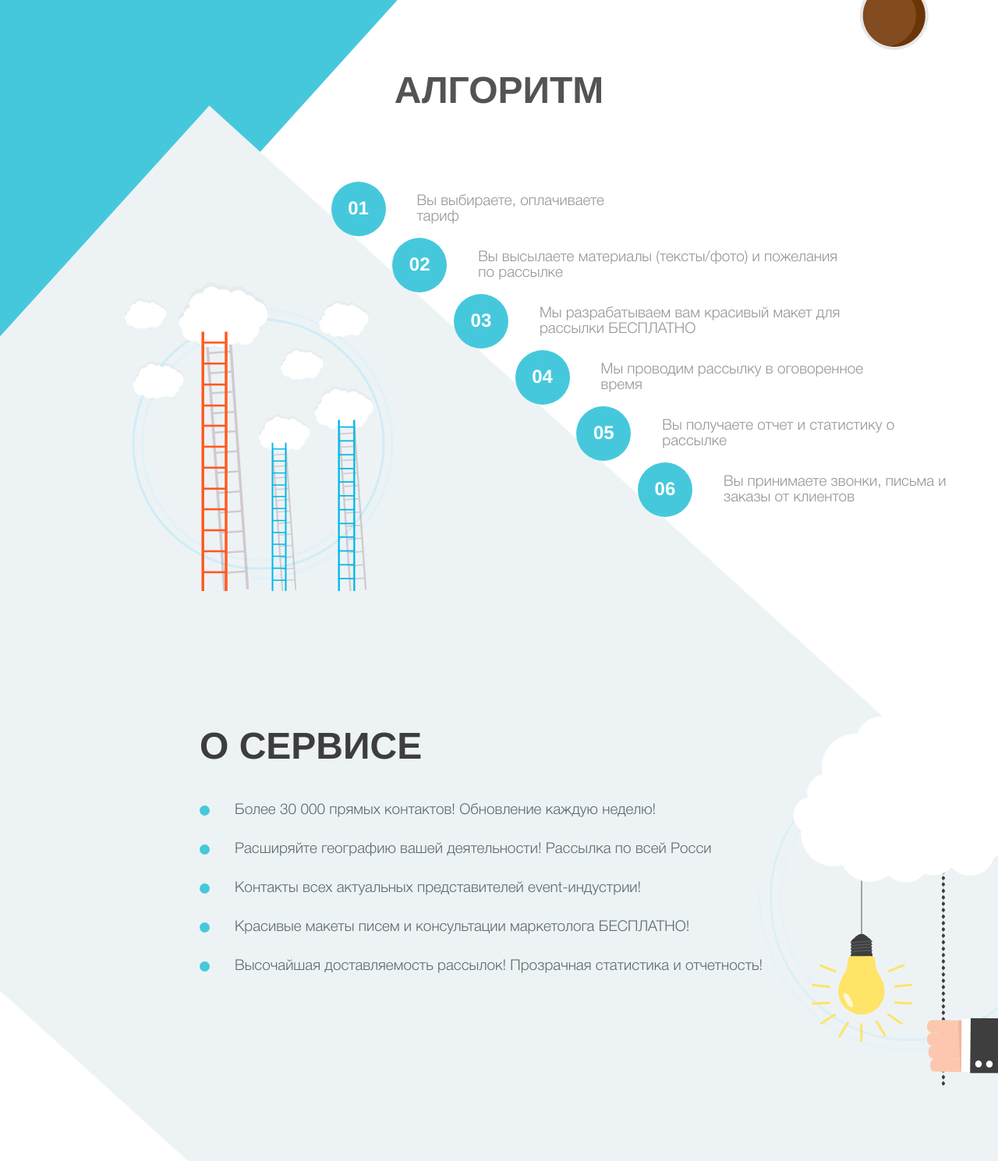
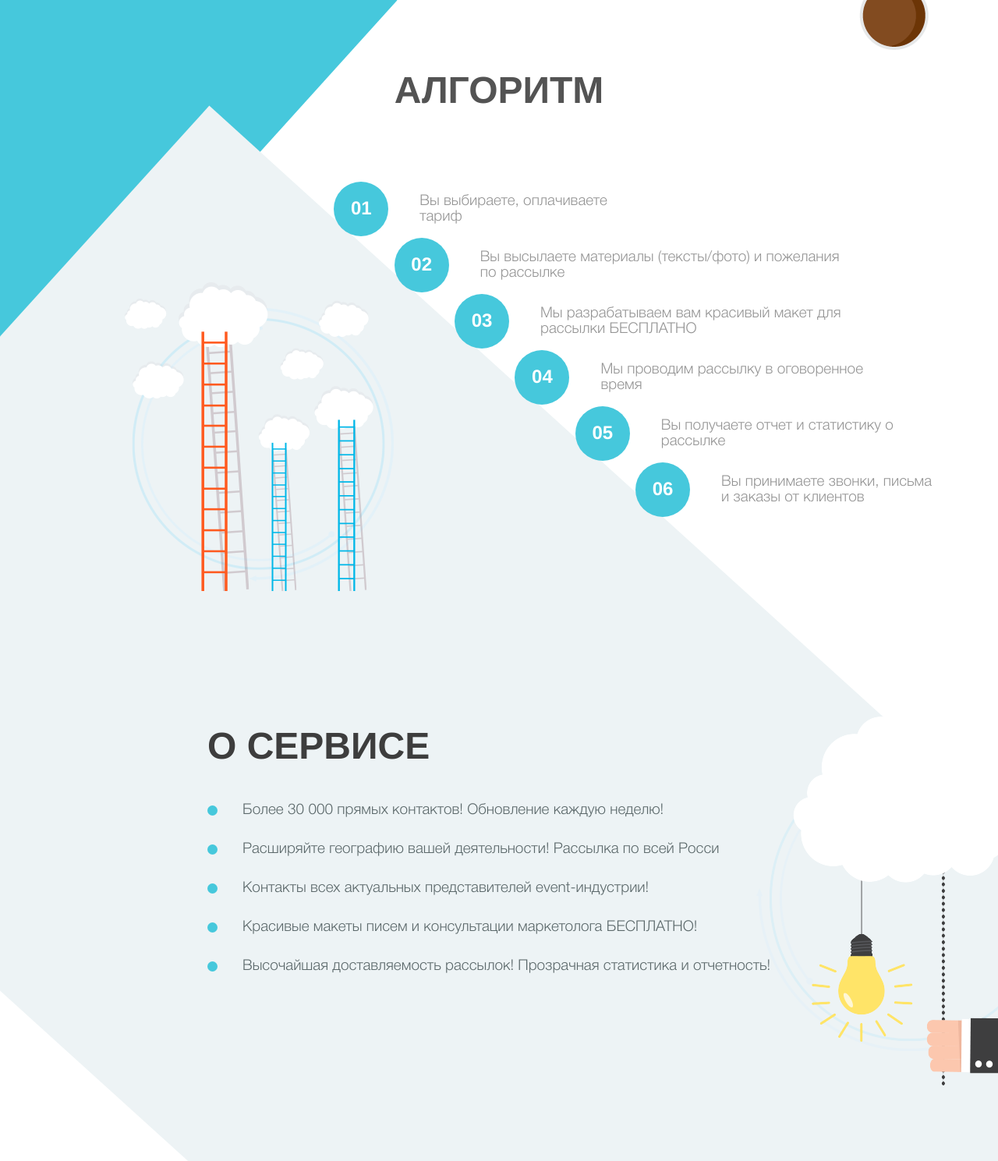
Before and after one commit to RadiksMan/event_sender, a PHP site: page /process.php in a window 1280 px wide. Shown: the part 777-2266 px from the top of the page at 78% size. Run offline with PHP 8.4, Linux system fonts and the light colour scheme; style sheets or scripts are compiled from the project's sources; some libraries are stand-ins or nearby versions.

Commit message:
tarifs + mbox stlyes

```diff
--- a/css/style_basic.css
+++ b/css/style_basic.css
@@ -125,10 +125,12 @@ p {
 /* /base typo*/
 /* wraps styling*/
 .mbox {
-  width: 1024px;
+  max-width: 1190rem;
+  width: 100%;
   margin: 0 auto;
   position: relative;
   z-index: 1;
+  padding: 0 10rem;
 }
 
 .mbox:after {
--- /dev/null
+++ b/partials/tarifs.php
@@ -0,0 +1,5 @@
+<div class="tarifs">
+    <div class="tarifs-wrap mbox">
+
+    </div>
+</div>
--- a/sass/style_basic.scss
+++ b/sass/style_basic.scss
@@ -41,7 +41,7 @@ p{margin:0;}
 
 /* wraps styling*/
 
-.mbox{width:1024px;margin:0 auto;position:relative;z-index:1;}
+.mbox{max-width:1190rem;width:100%;margin:0 auto;position:relative;z-index:1;padding:0 10rem;}
 .mbox:after{content:"";clear:both;font-size:1px;line-height:1px;height:0;overflow:hidden;display:block;}
 
 /* /wraps styling*/
```
